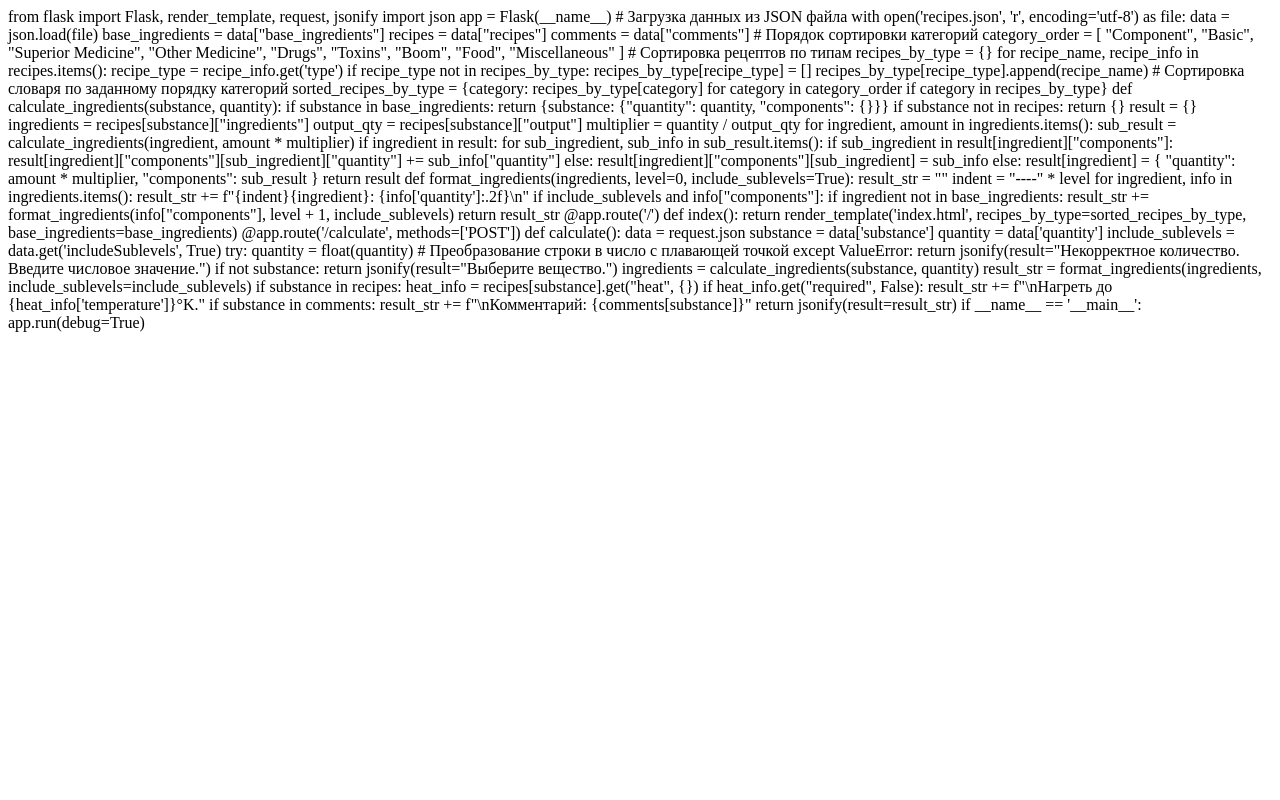
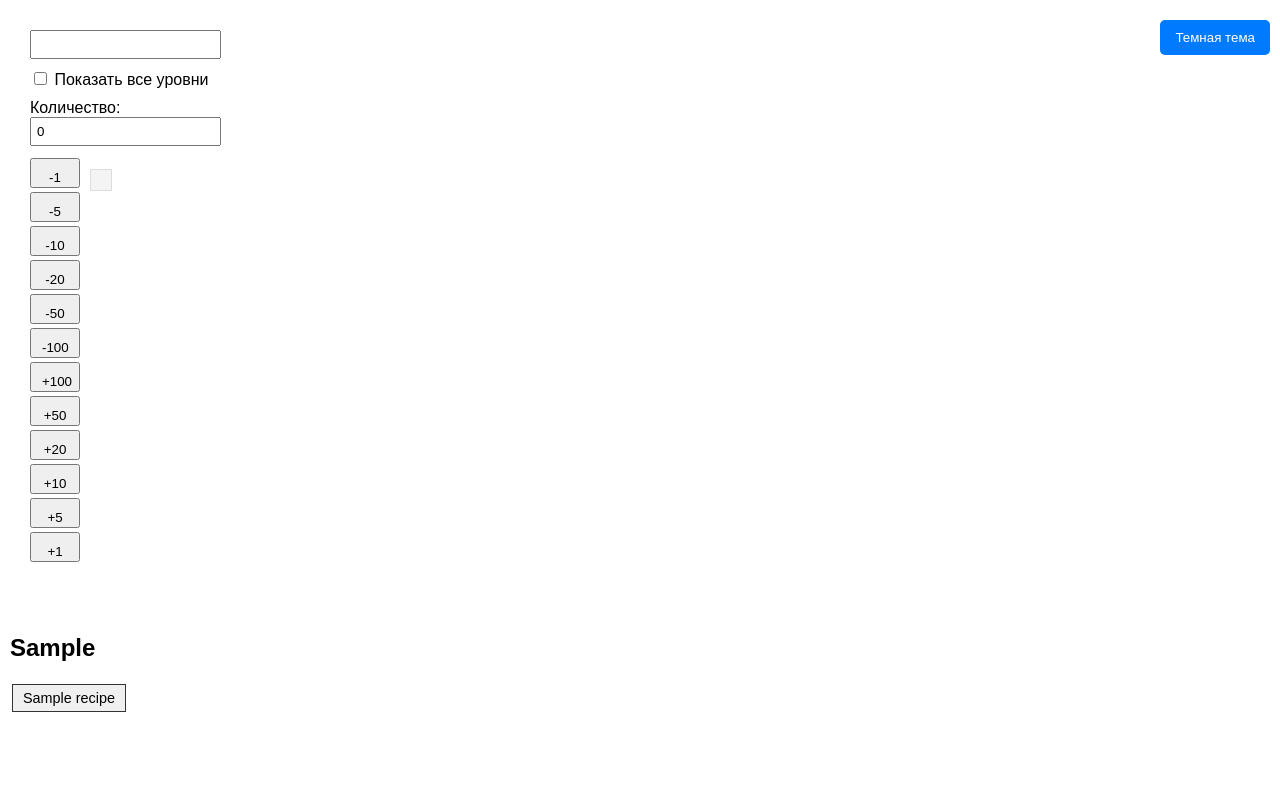
Before and after one commit to clintshepard/clintshepard.github.io, a Python web app: template templates/index.html in a window 1280 px wide. Run offline with Jinja, Linux system fonts and the light colour scheme; the template is opened without the code that fills it: most values are stand-ins (such as "Sample title", 1, 10 or a date in 2020).

Commit message:
Update index.html

```diff
--- a/templates/index.html
+++ b/templates/index.html
@@ -1,107 +1,118 @@
-from flask import Flask, render_template, request, jsonify
-import json
+<!DOCTYPE html>
+<html lang="en">
+<head>
+    <meta charset="UTF-8">
+    <meta name="viewport" content="width=device-width, initial-scale=1.0">
+    <title>Химический калькулятор</title>
+    <link rel="stylesheet" href="{{ url_for('static', filename='style.css') }}">
+</head>
+<body>
 
-app = Flask(__name__)
+    <button class="theme-toggle-button" onclick="toggleTheme()">Темная тема</button>
 
-# Загрузка данных из JSON файла
-with open('recipes.json', 'r', encoding='utf-8') as file:
-    data = json.load(file)
+    <div class="container">
+        <div class="left-panel">
+            <form id="calc-form">
+                <input type="text" id="substance" name="substance">
+                <label for="hide_base_ingredients">
+                    <input type="checkbox" id="hide_base_ingredients" onchange="calculate()">
+                    Показать все уровни
+                </label>
+                <label for="quantity">Количество:</label>
+                <input type="number" id="quantity" name="quantity" value="0" onkeydown="handleKeyDown(event)">
+                <div class="quantity-control">
+                    <div class="quantity-buttons">
+                        <div class="quantity-buttons2">
+                            <button type="button" onclick="changeQuantity(-1)">-1</button>
+                            <button type="button" onclick="changeQuantity(-5)">-5</button>
+                            <button type="button" onclick="changeQuantity(-10)">-10</button>
+                            <button type="button" onclick="changeQuantity(-20)">-20</button>
+                            <button type="button" onclick="changeQuantity(-50)">-50</button>
+                            <button type="button" onclick="changeQuantity(-100)">-100</button>
+                            <button type="button" onclick="changeQuantity(100)">+100</button>
+                            <button type="button" onclick="changeQuantity(50)">+50</button>
+                            <button type="button" onclick="changeQuantity(20)">+20</button>
+                            <button type="button" onclick="changeQuantity(10)">+10</button>
+                            <button type="button" onclick="changeQuantity(5)">+5</button>
+                            <button type="button" onclick="changeQuantity(1)">+1</button>
+                        </div>
+                        <div class="result-class">
+                            <pre id="result"></pre>
+                        </div>
 
-base_ingredients = data["base_ingredients"]
-recipes = data["recipes"]
-comments = data["comments"]
+                    </div>
+                </div>
+            </form>
+        </div>
 
-# Порядок сортировки категорий
-category_order = [
-    "Component", "Basic", "Superior Medicine", "Other Medicine",
-    "Drugs", "Toxins", "Boom", "Food", "Miscellaneous"
-]
+        <div class="right-panel">
+            <!-- Placeholder for future content -->
+        </div>
+    </div>
 
-# Сортировка рецептов по типам
-recipes_by_type = {}
-for recipe_name, recipe_info in recipes.items():
-    recipe_type = recipe_info.get('type')
-    if recipe_type not in recipes_by_type:
-        recipes_by_type[recipe_type] = []
-    recipes_by_type[recipe_type].append(recipe_name)
+    <div class="bottom-panel">
+        <div id="recipe_buttons" class="recipe-buttons-container">
+            {% for recipe_type, recipes in recipes_by_type.items() %}
+                <h2>{{ recipe_type }}</h2>
+                {% for recipe in recipes %}
+                    <button type="button" class="recipe-button" onclick="selectRecipe('{{ recipe }}')">{{ recipe }}</button>
+                {% endfor %}
+            {% endfor %}
+        </div>
+    </div>
 
-# Сортировка словаря по заданному порядку категорий
-sorted_recipes_by_type = {category: recipes_by_type[category] for category in category_order if category in recipes_by_type}
+    <script>
+        function selectRecipe(recipe) {
+            document.getElementById('substance').value = recipe;
+            calculate();
+        }
 
+        function calculate() {
+            const substance = document.getElementById('substance').value;
+            const quantity = document.getElementById('quantity').value;
+            const includeSublevels = document.getElementById('hide_base_ingredients').checked;
 
-def calculate_ingredients(substance, quantity):
-    if substance in base_ingredients:
-        return {substance: {"quantity": quantity, "components": {}}}
+            fetch('/calculate', {
+                method: 'POST',
+                headers: {
+                    'Content-Type': 'application/json'
+                },
+                body: JSON.stringify({ substance, quantity, includeSublevels })
+            })
+            .then(response => response.json())
+            .then(data => {
+                document.getElementById('result').innerText = data.result;
+            });
+        }
 
-    if substance not in recipes:
-        return {}
+        function changeQuantity(amount) {
+            const quantityInput = document.getElementById('quantity');
+            let currentQuantity = parseInt(quantityInput.value) || 0;
+            currentQuantity += amount;
+            if (currentQuantity < 0) currentQuantity = 0;
+            quantityInput.value = currentQuantity;
+            calculate();
+        }
 
-    result = {}
-    ingredients = recipes[substance]["ingredients"]
-    output_qty = recipes[substance]["output"]
-    multiplier = quantity / output_qty
+        function handleKeyDown(event) {
+            if (event.key === 'Enter') {
+                event.preventDefault(); // Предотвращает отправку формы при нажатии Enter
+                calculate();
+            }
+        }
 
-    for ingredient, amount in ingredients.items():
-        sub_result = calculate_ingredients(ingredient, amount * multiplier)
-        if ingredient in result:
-            for sub_ingredient, sub_info in sub_result.items():
-                if sub_ingredient in result[ingredient]["components"]:
-                    result[ingredient]["components"][sub_ingredient]["quantity"] += sub_info["quantity"]
-                else:
-                    result[ingredient]["components"][sub_ingredient] = sub_info
-        else:
-            result[ingredient] = {
-                "quantity": amount * multiplier,
-                "components": sub_result
+        function toggleTheme() {
+            const body = document.body;
+            const button = document.querySelector('.theme-toggle-button');
+            body.classList.toggle('dark-theme');
+            if (body.classList.contains('dark-theme')) {
+                button.textContent = 'Светлая тема';
+                button.classList.add('dark');
+            } else {
+                button.textContent = 'Темная тема';
+                button.classList.remove('dark');
             }
-
-    return result
-
-
-def format_ingredients(ingredients, level=0, include_sublevels=True):
-    result_str = ""
-    indent = "----" * level
-    for ingredient, info in ingredients.items():
-        result_str += f"{indent}{ingredient}: {info['quantity']:.2f}\n"
-        if include_sublevels and info["components"]:
-            if ingredient not in base_ingredients:
-                result_str += format_ingredients(info["components"], level + 1, include_sublevels)
-    return result_str
-
-
-@app.route('/')
-def index():
-    return render_template('index.html', recipes_by_type=sorted_recipes_by_type, base_ingredients=base_ingredients)
-
-
-@app.route('/calculate', methods=['POST'])
-def calculate():
-    data = request.json
-    substance = data['substance']
-    quantity = data['quantity']
-    include_sublevels = data.get('includeSublevels', True)
-
-    try:
-        quantity = float(quantity)  # Преобразование строки в число с плавающей точкой
-    except ValueError:
-        return jsonify(result="Некорректное количество. Введите числовое значение.")
-
-    if not substance:
-        return jsonify(result="Выберите вещество.")
-
-    ingredients = calculate_ingredients(substance, quantity)
-    result_str = format_ingredients(ingredients, include_sublevels=include_sublevels)
-
-    if substance in recipes:
-        heat_info = recipes[substance].get("heat", {})
-        if heat_info.get("required", False):
-            result_str += f"\nНагреть до {heat_info['temperature']}°K."
-
-    if substance in comments:
-        result_str += f"\nКомментарий: {comments[substance]}"
-
-    return jsonify(result=result_str)
-
-
-if __name__ == '__main__':
-    app.run(debug=True)
+        }
+    </script>
+</body>
+</html>
```
